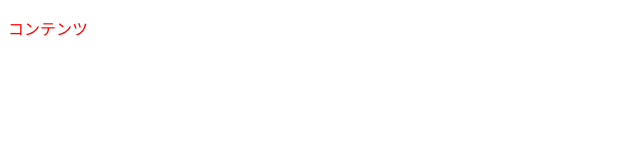
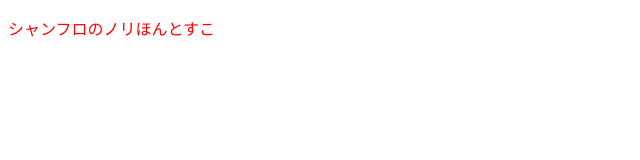
Before and after one commit to HiroyoshiDoi/New-repository, a plain HTML site: page index.html in a window 1280 px wide. Shown: the whole page, without its empty margins (0-640 px from the left). Drawn offline with Linux system fonts and the light colour scheme.

Commit message:
少し編集

```diff
--- a/index.html
+++ b/index.html
@@ -9,7 +9,7 @@
 <body>
     <div>
         <p style="color: red;">
-            コンテンツ
+            シャンフロのノリほんとすこ
         </p>
     </div>
 </body>
```
